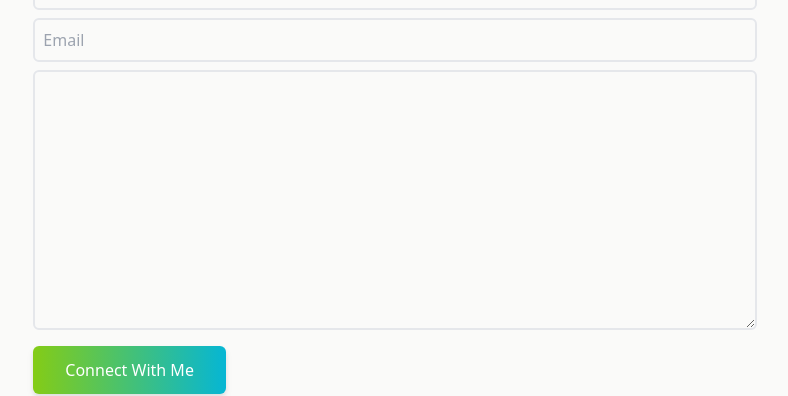
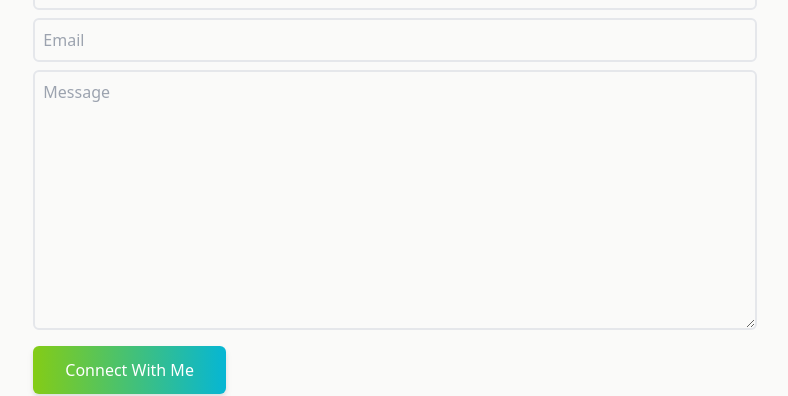
Before and after one commit to aayam-shrestha/portfolio, a React (Vite) app: page / in a window 1280 px wide. Shown: the part 1602-1998 px from the top of the page, without its empty margins (245-1033 px from the left). Built offline with nearby package versions, Linux system fonts and the light colour scheme.

Commit message:
Added placeholder for message

```diff
--- a/src/components/Contact.tsx
+++ b/src/components/Contact.tsx
@@ -25,6 +25,7 @@ const Contact = () => {
           <textarea
             name="message"
             rows={10}
+            placeholder="Message"
             className="border-2 rounded-md bg-transparent focus:outline-none p-2 mb-4"
           />
           <button
```
